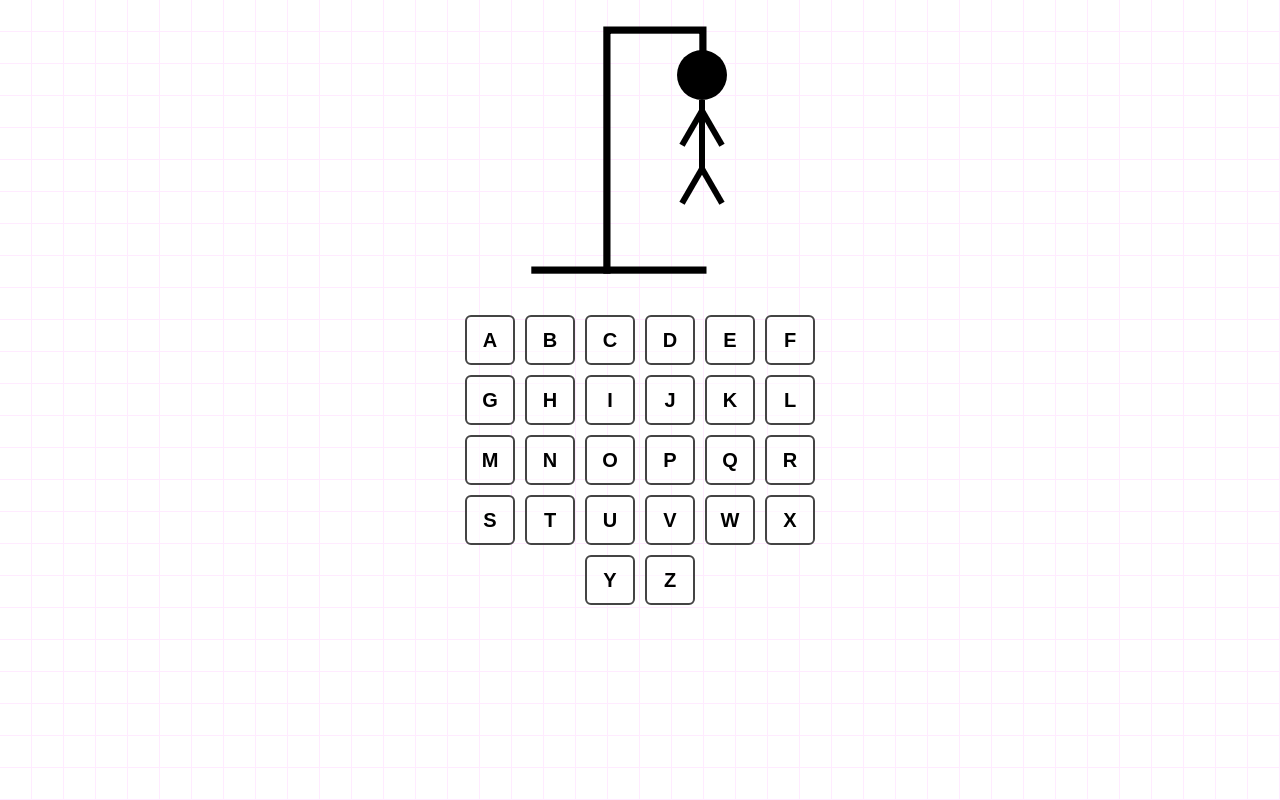
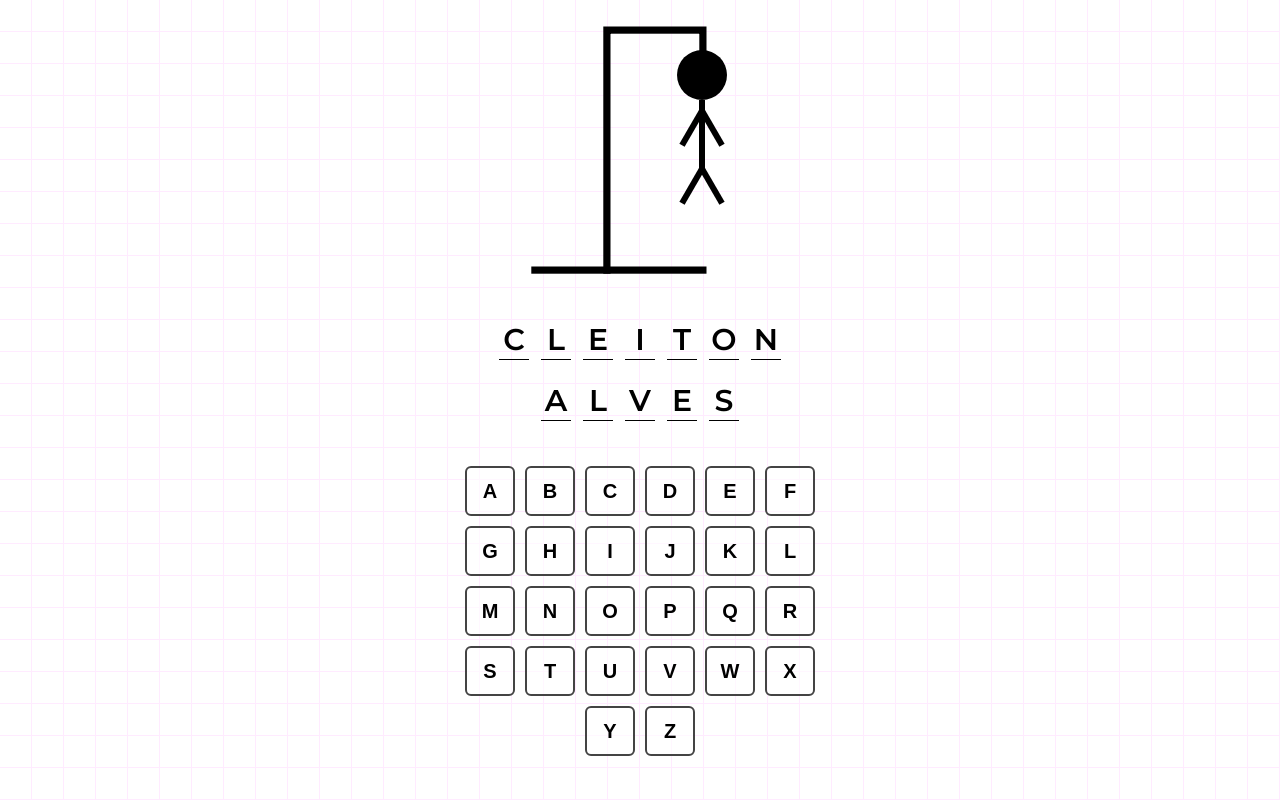
Before and after one commit to alvescleiton/hangman, a Next.js app: page / in a window 1280 px wide. Built offline with nearby package versions, Linux system fonts and the light colour scheme.

Commit message:
Word basic component

```diff
--- /dev/null
+++ b/src/components/Word/index.tsx
@@ -0,0 +1,23 @@
+import { Container, Item } from './styles'
+
+const Word = () => {
+  return (
+    <Container>
+      <Item>c</Item>
+      <Item>l</Item>
+      <Item>e</Item>
+      <Item>i</Item>
+      <Item>t</Item>
+      <Item>o</Item>
+      <Item>n</Item>
+      <Item space={true}> </Item>
+      <Item>a</Item>
+      <Item>l</Item>
+      <Item>v</Item>
+      <Item>e</Item>
+      <Item>s</Item>
+    </Container>
+  )
+}
+
+export default Word
--- /dev/null
+++ b/src/components/Word/styles.ts
@@ -0,0 +1,36 @@
+import styled from 'styled-components'
+
+type ItemProps = {
+  space?: boolean
+}
+
+export const Container = styled.div`
+  display: flex;
+  justify-content: center;
+  align-items: center;
+  flex-wrap: wrap;
+  margin-bottom: 30px;
+`
+
+export const Item = styled.div<ItemProps>`
+  margin: 10px 6px;
+  width: 30px;
+  height: 40px;
+  text-align: center;
+  font-size: 30px;
+  line-height: 40px;
+  font-weight: 700;
+  border-bottom: 1px solid #000;
+  text-transform: uppercase;
+
+  ${
+    ({ space }) => space && `
+      flex: 0 0 100%;
+      width: 100%;
+      height: 0;
+      line-height: 0;
+      margin: 0;
+      border-bottom: 1px solid transparent;
+    `
+  }
+`;
--- a/src/pages/index.tsx
+++ b/src/pages/index.tsx
@@ -3,12 +3,14 @@ import Background from "../components/Background"
 import Gibbet from "../components/Gibbet"
 import Letters from '../components/Letters'
 import MainContainer from "../components/MainContainer"
+import Word from "../components/Word"
 
 const Home: NextPage = () => {
   return (
     <Background>
       <MainContainer>
         <Gibbet />
+        <Word />
         <Letters />
       </MainContainer>
     </Background>
```
